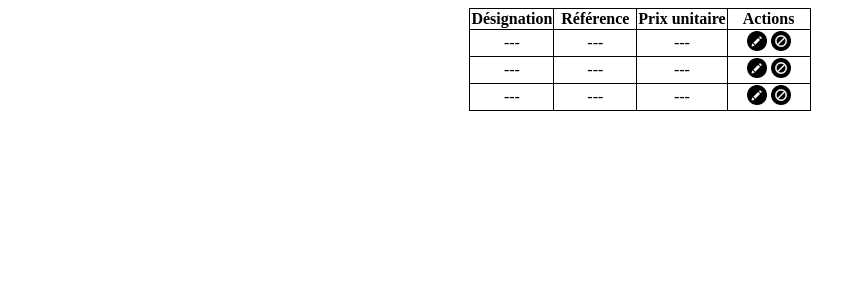
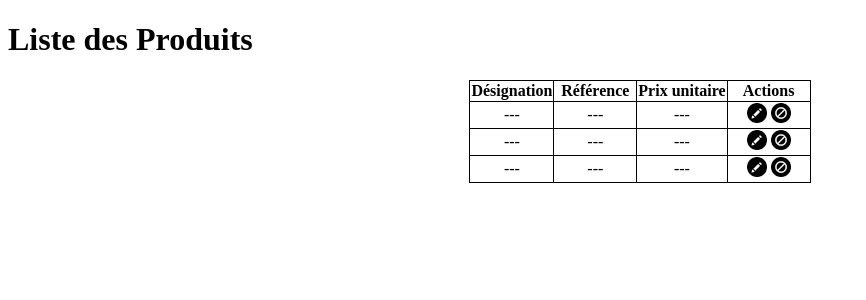
Before and after one commit to progiplus/progiplus.bak, a PHP site: page /produits.php in a window 1280 px wide. Shown: the top 300 px of the page, without its empty margins (0-866 px from the left). Run offline with PHP 8.4, Linux system fonts and the light colour scheme.

Commit message:
Modif CSS

```diff
--- a/includes/style/style.css
+++ b/includes/style/style.css
@@ -9,3 +9,5 @@ td,th
   min-width: 80px;
   text-align: center;
 }
+
+qeretcerqctqezrcezqiuhctqceryuntcgiqeu Elodie
--- a/produits.php
+++ b/produits.php
@@ -7,6 +7,9 @@
 </head>
 
 <body>
+
+  <h1>Liste des Produits</h1>
+
   <table>
     <tr>
       <th>Désignation</th>
```
Lines whose indentation alone changed are shown as unchanged.
